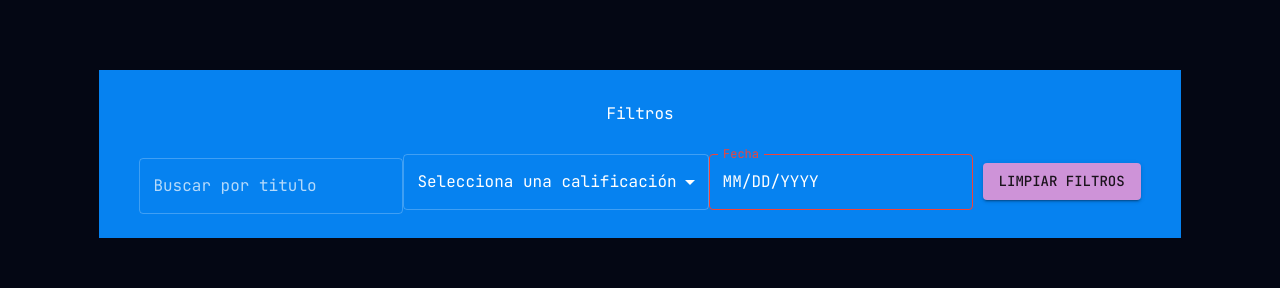
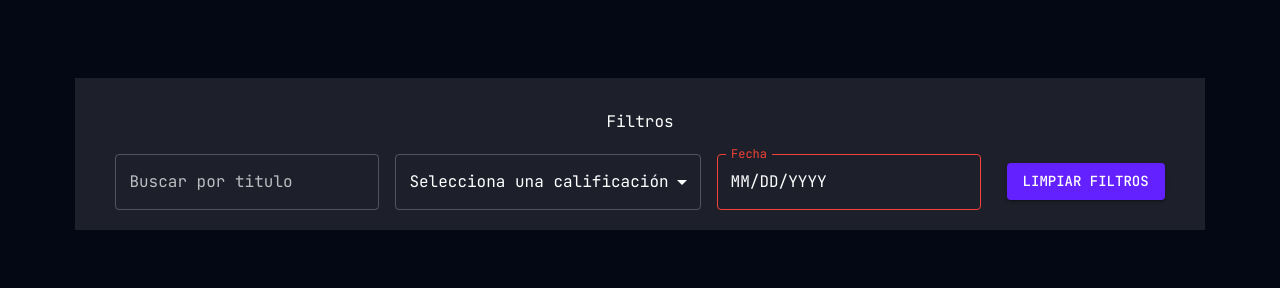
Before and after one commit to Juan-Code-Gomez/disney-front, a React (Vite) app: page / in a window 1280 px wide. Shown: the part 184-472 px from the top of the page. Built offline with nearby package versions, Linux system fonts and the light colour scheme; no server answers.

Commit message:
Se modifica el diseño de las cards y colores de los botones

```diff
--- /dev/null
+++ b/src/common/StarRating.tsx
@@ -0,0 +1,19 @@
+import React from 'react';
+import StarIcon from '@mui/icons-material/Star';
+import { Box } from '@mui/material';
+
+type StarRatingProps = {
+  rating: number;
+}
+
+const StarRating: React.FC<StarRatingProps> = ({ rating }) => {
+  const stars = Array(rating).fill(<StarIcon color="primary" />);
+
+  return (
+    <Box display="flex" justifyContent="center" alignItems="center">
+      {stars}
+    </Box>
+  );
+};
+
+export default StarRating;
--- a/src/config/Theme.config.tsx
+++ b/src/config/Theme.config.tsx
@@ -8,7 +8,8 @@ type ThemeProp = {
 export enum themePalette {
     BG = "#040714",
     LIME = "#C8FA5F",
-    FONT_GLOBAL = "'JetBrains Mono', monospace"
+    FONT_GLOBAL = "'JetBrains Mono', monospace",
+    BUTTON = "#6421ff"
 }
 
 const theme = createTheme({
@@ -19,6 +20,9 @@ const theme = createTheme({
         },
         primary: {
             main: themePalette.LIME,
+        },
+        secondary: {
+            main: themePalette.BUTTON,
         },
     },
     typography: {
@@ -40,6 +44,15 @@ const theme = createTheme({
                     backgroundColor: themePalette.BG, // Cambia esto al color que quieras
                 },
             },
+        },
+
+        MuiCard: {
+            styleOverrides: {
+                root:{
+                    width: "15rem",
+                    height: "25rem"
+                }
+            }
         }
     }
 });
--- a/src/pages/Home.tsx
+++ b/src/pages/Home.tsx
@@ -20,6 +20,7 @@ import { AdapterDayjs } from "@mui/x-date-pickers/AdapterDayjs";
 import { LocalizationProvider } from "@mui/x-date-pickers/LocalizationProvider";
 import { DatePicker } from "@mui/x-date-pickers/DatePicker";
 import dayjs from "dayjs";
+import StarRating from "../common/StarRating";
 
 function Home() {
   const [movies, setMovies] = useState<Movie[]>([]);
@@ -59,7 +60,7 @@ function Home() {
     if (filters.rating !== "") {
       queryParams.append("rating", filters.rating.toString());
     }
-
+    const getMovies = setTimeout(() => {
       API.get<Movie[]>(`/movie?${queryParams.toString()}`)
         .then((resp) => {
           console.log(resp.data, "");
@@ -72,6 +73,8 @@ function Home() {
         .catch((error) => {
           console.error(error);
         });
+    }, 250);
+    return () => clearTimeout(getMovies);
   }, [filters]);
 
   return (
@@ -81,20 +84,19 @@ function Home() {
           mb={12}
           mt={10}
           sx={{
-            backgroundColor: "#0682f0",
+            backgroundColor: "#1d1f2b",
             p: 2,
             position: "sticky",
             zIndex: 10,
           }}
         >
           <p>Filtros</p>
-          <Toolbar>
+          <Toolbar sx={{ display: "flex", gap: 2, alignItems: "center" }}>
             <TextField
               label="Buscar por titulo"
               variant="outlined"
               value={filters.search}
               onChange={handleSearchChange}
-              margin="normal"
             />
 
             <Select
@@ -117,7 +119,6 @@ function Home() {
                 label="Fecha"
                 value={dayjs(filters.date)}
                 onChange={handleDateChange}
-
               />
             </LocalizationProvider>
             <Button
@@ -145,14 +146,31 @@ function Home() {
                       height="200"
                       image={movie.image}
                       alt={movie.title}
+                      sx={{ objectFit: "fill" }}
                     />
-                    <CardContent>
-                      <Typography variant="h6">{movie.title}</Typography>
-                      <Typography variant="body2" color="textSecondary">
-                        Calificacion: {movie.rating}
+                    <CardContent
+                      sx={{
+                        display: "flex",
+                        flexDirection: "column",
+                        gap: 0.2,
+                      }}
+                    >
+                      <Typography
+                        sx={{
+                          whiteSpace: "nowrap",
+                          overflow: "hidden",
+                          textOverflow: "ellipsis",
+                        }}
+                        variant="h6"
+                      >
+                        {movie.title}
                       </Typography>
                       <Typography variant="body2" color="textSecondary">
-                        Fecha de lanzamiento: {movie.date_created}
+                        Calificacion: <StarRating rating={movie.rating} />
+                      </Typography>
+                      <Typography variant="body2" color="textSecondary">
+                        Fecha de lanzamiento: <br />
+                        {movie.date_created}
                       </Typography>
                       <Typography variant="body2" color="textSecondary">
                         Personajes: {movie.character}
--- a/src/pages/character/Character.tsx
+++ b/src/pages/character/Character.tsx
@@ -87,14 +87,14 @@ function Character() {
         mb={12}
         mt={10}
         sx={{
-          backgroundColor: "#0682f0",
+          backgroundColor: "#1d1f2b",
           p: 2,
           position: "sticky",
           zIndex: 10,
         }}
       >
         <p>Filtros</p>
-        <Toolbar>
+        <Toolbar sx={{display: "flex", gap: 2, alignItems: "center"}}>
           <TextField
             label="Buscar por nombre"
             variant="outlined"
@@ -137,6 +137,7 @@ function Character() {
                     height="200"
                     image={character.image}
                     alt={character.name}
+                    sx={{objectFit: "fill"}}
                   />
                   <CardContent>
                     <Typography variant="h6">{character.name}</Typography>
@@ -147,7 +148,7 @@ function Character() {
                       Pelicula: {character.movie}
                     </Typography>
                     <Typography variant="body2" color="textSecondary">
-                      Pelicula: {character.age}
+                      Edad: {character.age}
                     </Typography>
                   </CardContent>
                 </Card>
```
Lines whose indentation alone changed are shown as unchanged.
